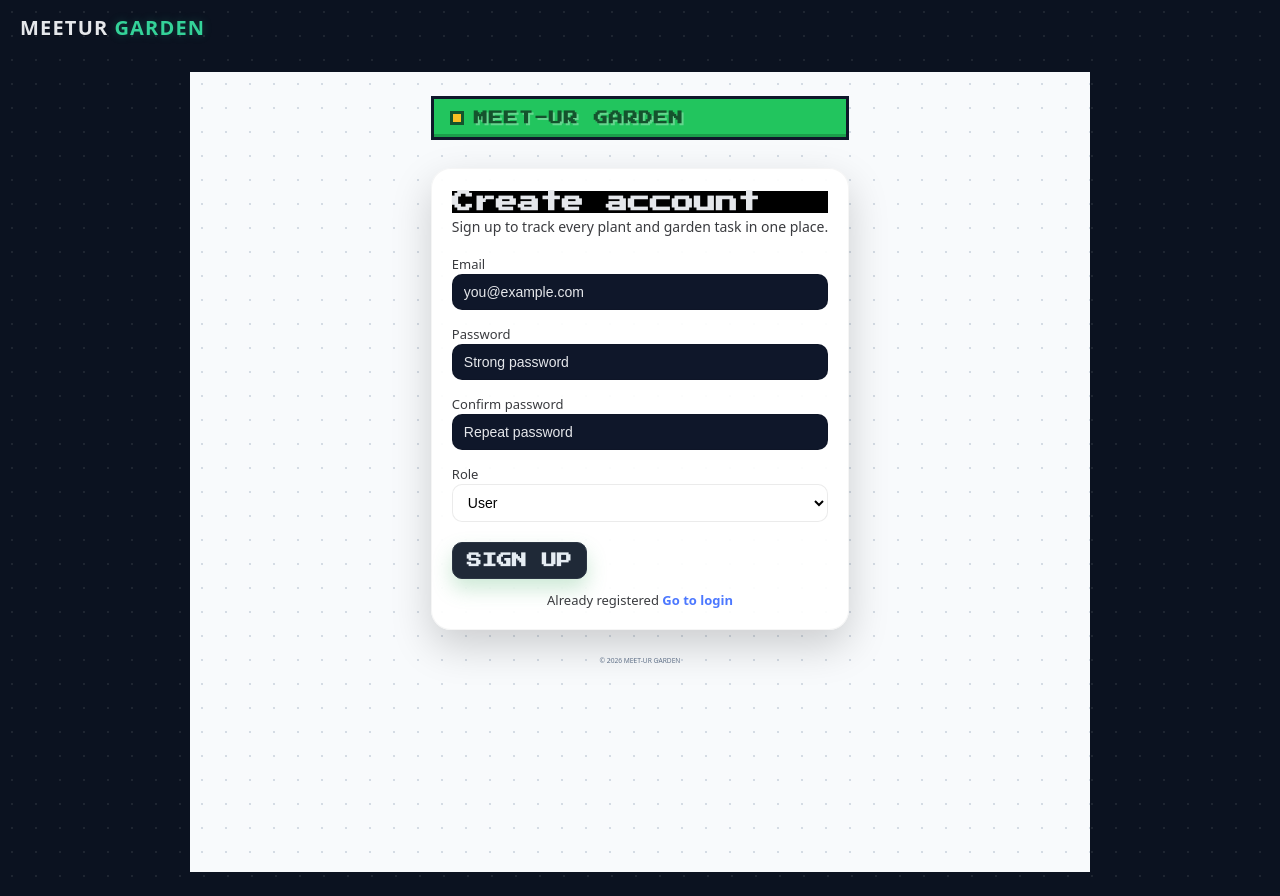
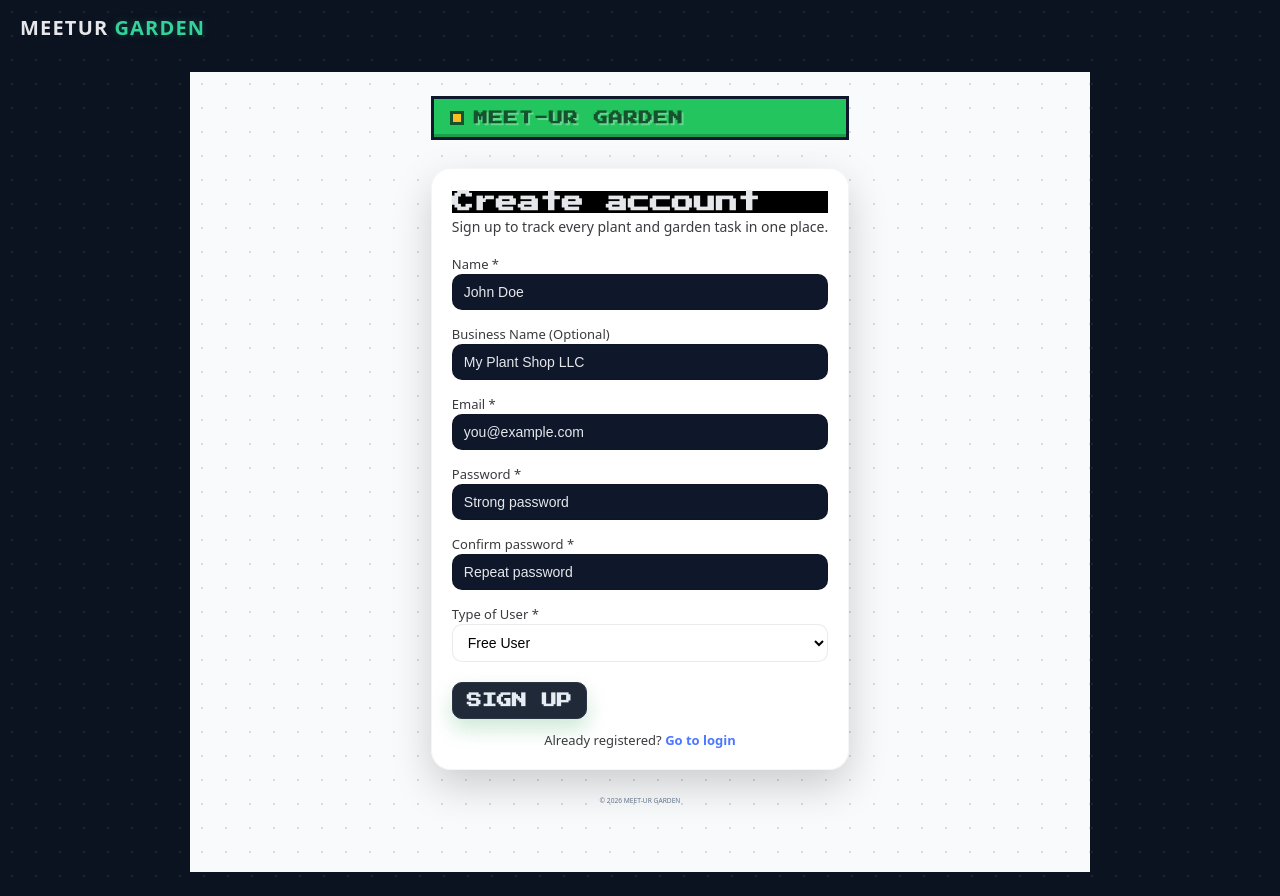
Before and after one commit to RenataSei/meetur-garden-thesis, a React (Create React App) app in the folder frontend/: page /register in a window 1280 px wide. Built offline with nearby package versions, Linux system fonts and the light colour scheme; no server answers.

Commit message:
Feat: New sign up
Added Business name & Type of User

```diff
--- a/frontend/src/pages/Register.js
+++ b/frontend/src/pages/Register.js
@@ -6,15 +6,18 @@ import "./Auth.css";
 import { useAuthContext } from "../hooks/useAuthContext";
 import { API_BASE } from "../api";
 
-
 export default function Register() {
   const navigate = useNavigate();
   const { user, dispatch } = useAuthContext();
 
+  // 🟢 NEW: Added states for Name, Business Name, and Account Type
+  const [name, setName] = useState("");
+  const [businessName, setBusinessName] = useState("");
+  const [accountType, setAccountType] = useState("Free User");
+
   const [email, setEmail] = useState("");
   const [password, setPassword] = useState("");
   const [confirm, setConfirm] = useState("");
-  const [role, setRole] = useState("user");
   const [msg, setMsg] = useState(null);
   const [loading, setLoading] = useState(false);
 
@@ -40,7 +43,9 @@ export default function Register() {
       const res = await fetch(`${API_BASE}/user/signup`, {
         method: "POST",
         headers: { "Content-Type": "application/json" },
-        body: JSON.stringify({ email, password, role })
+        // 🟢 NEW: Include the new fields in the JSON payload sent to the backend
+        // Note: We hardcode role to "user" so people can't hack themselves into admins!
+        body: JSON.stringify({ name, businessName, accountType, email, password, role: "user" })
       });
 
       const data = await res.json();
@@ -66,24 +71,16 @@ export default function Register() {
 
   return (
     <main className="home auth">
-      {/* floating accents same as home */}
       <span className="bubble bubble--green" />
       <span className="bubble bubble--blue" />
       <span className="bubble bubble--purple" />
 
       <div className="auth__inner">
-        {/* header copied from Home */}
         <header className="home__header">
           <div className="brand">
             <div className="brand__dot" />
             <h1 className="brand__name">Meet-Ur Garden</h1>
           </div>
-
-          <nav>
-            {/*<Link to="/login" className="btn btn--ghost">
-              Already have an account
-            </Link>*/}
-          </nav>
         </header>
 
         <section className="auth__body">
@@ -94,8 +91,36 @@ export default function Register() {
             </p>
 
             <form className="auth-form" onSubmit={handleSubmit}>
+
+              {/* 🟢 NEW: Name Input */}
               <div>
-                <label className="auth-label">Email</label>
+                <label className="auth-label">Name *</label>
+                <input
+                  className="auth-input"
+                  type="text"
+                  placeholder="John Doe"
+                  value={name}
+                  onChange={(e) => setName(e.target.value)}
+                  required
+                  style={{ background: "#0f172a" }}
+                />
+              </div>
+
+              {/* 🟢 NEW: Business Name Input (Optional) */}
+              <div>
+                <label className="auth-label">Business Name (Optional)</label>
+                <input
+                  className="auth-input"
+                  type="text"
+                  placeholder="My Plant Shop LLC"
+                  value={businessName}
+                  onChange={(e) => setBusinessName(e.target.value)}
+                  style={{ background: "#0f172a" }}
+                />
+              </div>
+
+              <div>
+                <label className="auth-label">Email *</label>
                 <input
                   className="auth-input"
                   type="email"
@@ -108,7 +133,7 @@ export default function Register() {
               </div>
 
               <div>
-                <label className="auth-label">Password</label>
+                <label className="auth-label">Password *</label>
                 <input
                   className="auth-input"
                   type="password"
@@ -121,7 +146,7 @@ export default function Register() {
               </div>
 
               <div>
-                <label className="auth-label">Confirm password</label>
+                <label className="auth-label">Confirm password *</label>
                 <input
                   className="auth-input"
                   type="password"
@@ -133,16 +158,18 @@ export default function Register() {
                 />
               </div>
 
+              {/* 🟢 NEW: Account Type Dropdown */}
               <div>
-                <label className="auth-label">Role</label>
+                <label className="auth-label">Type of User *</label>
                 <select
                   className="auth-select"
-                  value={role}
-                  onChange={(e) => setRole(e.target.value)}
+                  value={accountType}
+                  onChange={(e) => setAccountType(e.target.value)}
                   style={{color:"black"}}
+                  required
                 >
-                  <option value="user">User</option>
-
+                  <option value="Free User">Free User</option>
+                  <option value="Client">Client</option>
                 </select>
               </div>
 
@@ -160,7 +187,7 @@ export default function Register() {
             </form>
 
             <div className="auth-footer">
-              Already registered{" "}
+              Already registered?{" "}
               <Link to="/login">Go to login</Link>
             </div>
           </div>
```
Also changed, not shown: 2 other files (tests, documents, lock files or other folders).
